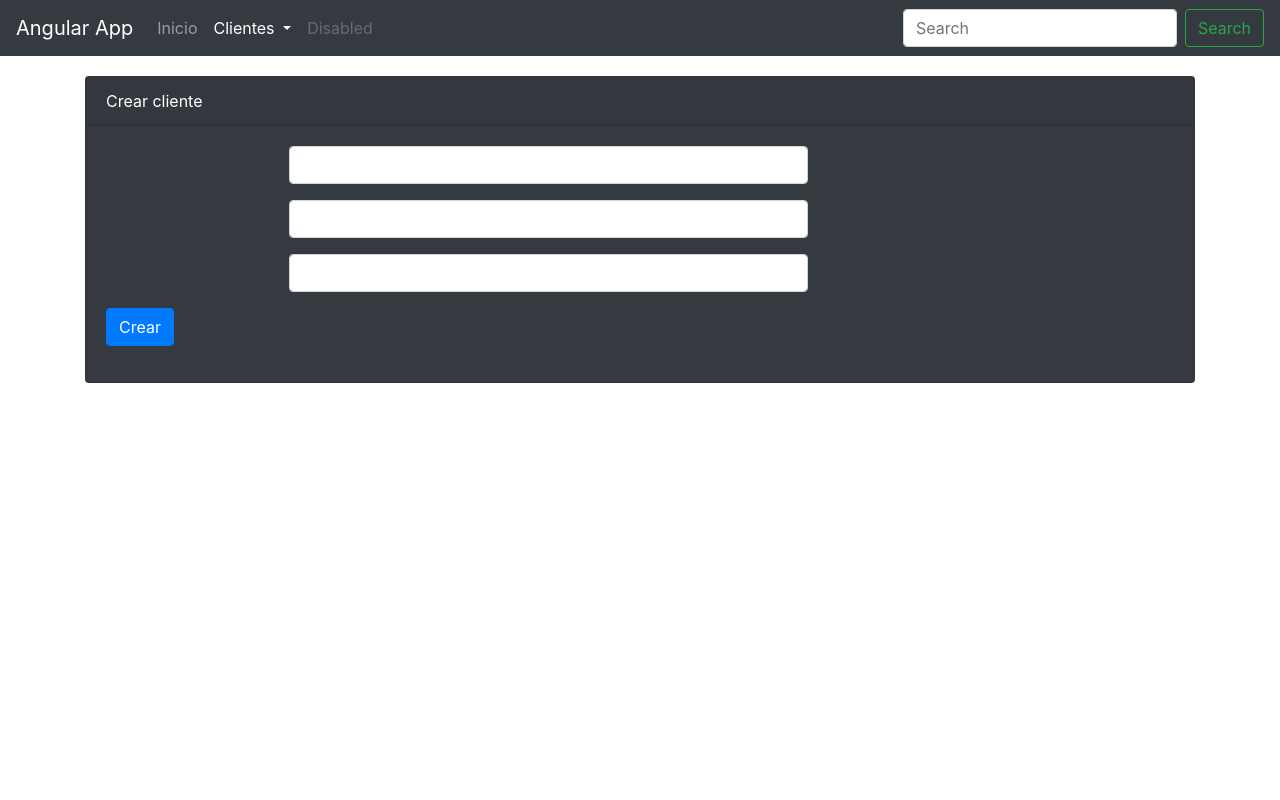
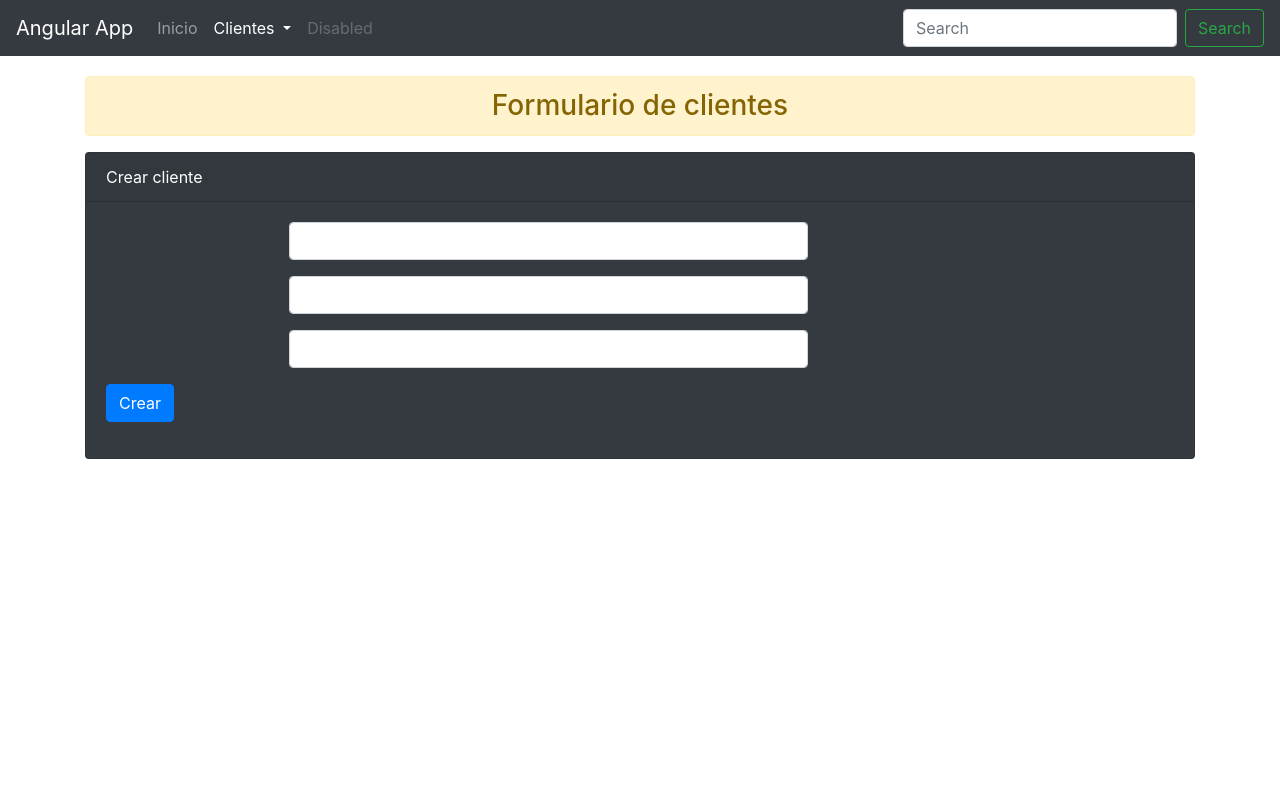
Before and after one commit to ibaezar/angular-frontend-app, an Angular app: page /clientes/form in a window 1280 px wide. Shown: the top 800 px of the page. Built offline with nearby package versions, Linux system fonts and the light colour scheme.

Commit message:
titles type alert added in client and form component

```diff
--- a/src/app/client/client.component.html
+++ b/src/app/client/client.component.html
@@ -1,4 +1,9 @@
 <div class="container">
+
+  <div class="alert alert-warning text-center h3" role="alert">
+    {{ title }}
+  </div>
+
     <div class="card border-primary mb-3">
         <div class="card-header">Clientes</div>
         <div class="card-body text-primary">
--- a/src/app/client/client.component.ts
+++ b/src/app/client/client.component.ts
@@ -8,6 +8,8 @@ import { ClientService } from './client.service';
   styleUrls: ['./client.component.scss']
 })
 export class ClientComponent implements OnInit {
+
+  title: string = "Listado de clientes"
 
   clients: Client[] = [];
 
--- a/src/app/client/form.component.html
+++ b/src/app/client/form.component.html
@@ -1,6 +1,12 @@
 <div class="container">
+
+    <div class="alert alert-warning text-center h3" role="alert">
+        {{ title }}
+    </div>
+
+
     <div class="card bg-dark text-white">
-        <div class="card-header">{{ title }}</div>
+        <div class="card-header">{{ subtitle }}</div>
         <div class="card-body">
             <form (ngSubmit)="create()">
                 <div class="form-group row">
--- a/src/app/client/form.component.ts
+++ b/src/app/client/form.component.ts
@@ -7,7 +7,8 @@ import { Client } from './client';
 })
 export class FormComponent {
 
-  public title: string = "Crear cliente";
+  public title: string = "Formulario de clientes";
+  public subtitle: string = "Crear cliente";
   public client: Client = new Client();
 
   public create(): void {
```
